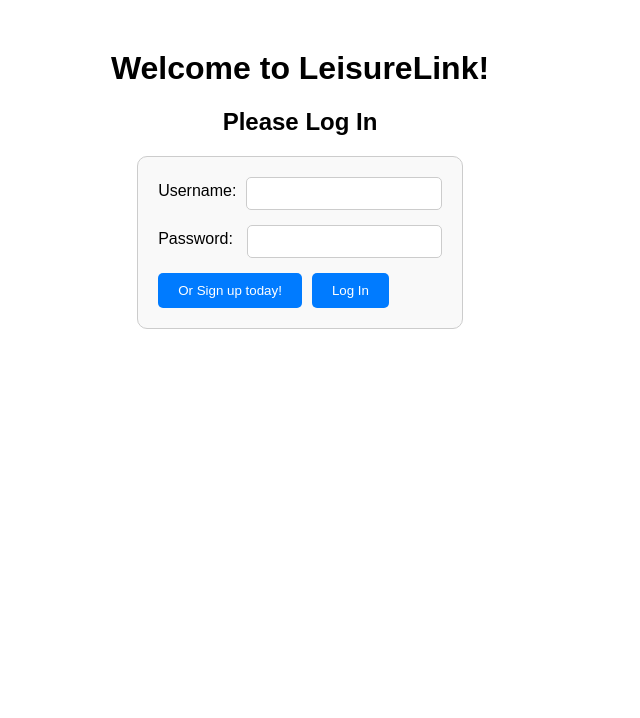
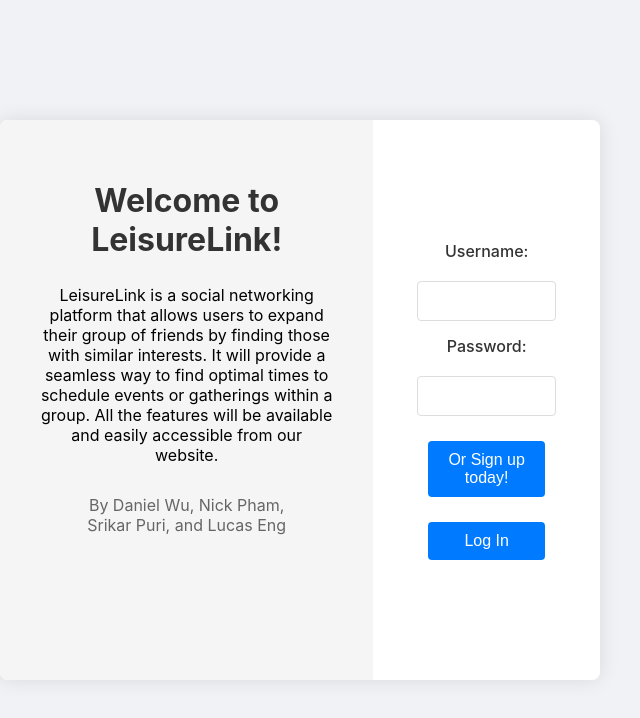
Before and after one commit to dwu101/LeisureLink, a React (Create React App) app in the folder frontend/: page / in a window 1280 px wide. Shown: the top 718 px of the page, without its empty margins (340-980 px from the left). Built offline with nearby package versions, Linux system fonts and the light colour scheme.

Commit message:
Fixed login page styling

```diff
--- a/frontend/src/pages/LoginPage.js
+++ b/frontend/src/pages/LoginPage.js
@@ -49,13 +49,17 @@ function LoginPage() {
   };
 
   return (
-    <div className="container">
+    <div className="fullbox">
+      <div className="infobox">
       <h1>Welcome to LeisureLink!</h1>
-      <h2>Please Log In</h2>
+      <p>LeisureLink is a social networking platform that allows users to expand their group of friends by finding those with similar interests. It will provide a seamless way to find optimal times to schedule events or gatherings within a group. All the features will be available and easily accessible from our website.</p>
+      <h2>By Daniel Wu, Nick Pham,<br></br> Srikar Puri, and Lucas Eng</h2>
+      </div>
+      <div className="signinbox">
 
       <form onSubmit={handleSubmit} className="form" onKeyPress={handleKeyPress}>
-        <div className="input-container">
-          <label className="label" style={{marginRight: 10}}>Username:</label>
+
+          <label className="label">Username:</label>
           <input
             type="text"
             value={username}
@@ -63,9 +67,9 @@ function LoginPage() {
             required
             className="input"
           />
-        </div>
-        <div className="input-container">
-          <label className="label" style={{marginRight: 14}}>Password:</label>
+
+
+          <label className="label">Password:</label>
           <input
             type="password"
             value={password}
@@ -73,18 +77,19 @@ function LoginPage() {
             required
             className="input"
           />
-        </div>
+
 
 
         <Link to="/SignupPage">
           <button className="button" >Or Sign up today!</button>
         </Link>
-        <button type="submit" className="button" style={{marginLeft:'10px'}}>Log In</button>
+        <button type="submit" className="button">Log In</button>
 
       </form>
 
       {/* <HelloWorld  names={namesArray} /> */}
       {message && <p>{message}</p>}
+      </div>
     </div>
   );
 }
--- a/frontend/src/pages/LoginSignupPage.css
+++ b/frontend/src/pages/LoginSignupPage.css
@@ -1,40 +1,110 @@
-.container {
+.fullbox {
+  position: absolute;
+  top: 50%;
+  left: 50%;
+  transform: translate(-50%, -50%);
+  width: 600px;
+  height: 70vh;
+  aspect-ratio: 1;
+  display: flex;
+  background-color: white;
+  box-shadow: 0 0 20px rgba(0, 0, 0, 0.1);
+  border-radius: 8px;
+}
+
+.infobox {
+  flex: 2;
+  padding: 40px;
+  background-color: #f5f5f5;
+  border-radius: 8px 0 0 8px;
+  /* Center the text content */
+  display: flex;
+  flex-direction: column;
+  justify-content: top;
+  align-items: center;
   text-align: center;
-    margin-top: 50px;
-    font-family: Arial, sans-serif;
+}
+
+.signinbox {
+  flex: 1;
+  padding: 40px;
+  border-radius: 0 8px 8px 0;
+  /* Center the form */
+  display: flex;
+  flex-direction: column;
+  justify-content: center;
 }
 
 .form {
-    display: inline-block;
-    text-align: left;
-    padding: 20px;
-    border: 1px solid #ccc;
-    border-radius: 10px;
-    background-color: #f9f9f9;
-  }
-
-  .input-container {
-    margin-bottom: 15px;
+  display: flex;
+  flex-direction: column;
+  gap: 15px;
+  width: 100%;  /* Take full width of parent */
+  align-items: center;  /* Center form elements */
 }
 
 .label {
-    display: block;
+  font-weight: 500;
+  color: #333;
   margin-bottom: 5px;
+  text-align: center;  /* Center label text */
 }
 
 .input {
-    width: 100%;
-    padding: 8px;
-    box-sizing: border-box;
-    border-radius: 5px;
-    border: 1px solid #ccc;
+  padding: 10px;
+  border: 1px solid #ddd;
+  border-radius: 4px;
+  font-size: 16px;
+  width: 80%;  /* Take most but not all of the form width */
+  text-align: center;  /* Center input text */
+}
+
+.input:focus {
+  outline: none;
+  border-color: #007bff;
+  box-shadow: 0 0 0 2px rgba(0, 123, 255, 0.2);
 }
 
 .button {
-    padding: 10px 20px;
+  padding: 12px 20px;
   background-color: #007bff;
-    color: #fff;
+  color: white;
   border: none;
-    border-radius: 5px;
+  border-radius: 4px;
   cursor: pointer;
+  font-size: 16px;
+  margin-top: 10px;
+  width: 80%;  /* Match input width */
+  text-align: center;  /* Center button text */
 }
+
+.button:hover {
+  background-color: #0056b3;
+}
+
+body {
+  margin: 0;
+  min-height: 100vh;
+  background-color: #f0f2f5;
+}
+
+h1 {
+  margin-bottom: 10px;
+  color: #333;
+  text-align: center;  /* Center heading text */
+}
+
+h2 {
+  color: #666;
+  font-weight: 400;
+  font-size: 16px;
+  text-align: center;  /* Center heading text */
+}
+
+/* Add this to handle the Link component wrapping the button */
+.signinbox a {
+  width: 100%;
+  display: flex;
+  justify-content: center;
+  text-decoration: none;  /* Remove underline from link */
+}
```
Lines whose indentation alone changed are shown as unchanged.
